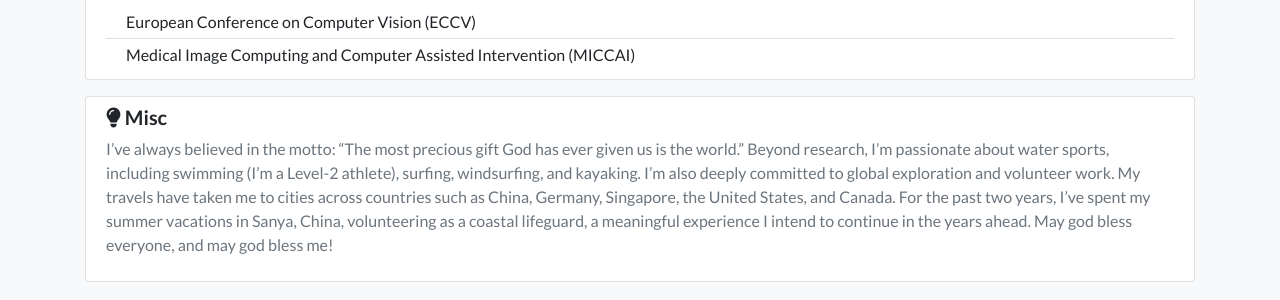
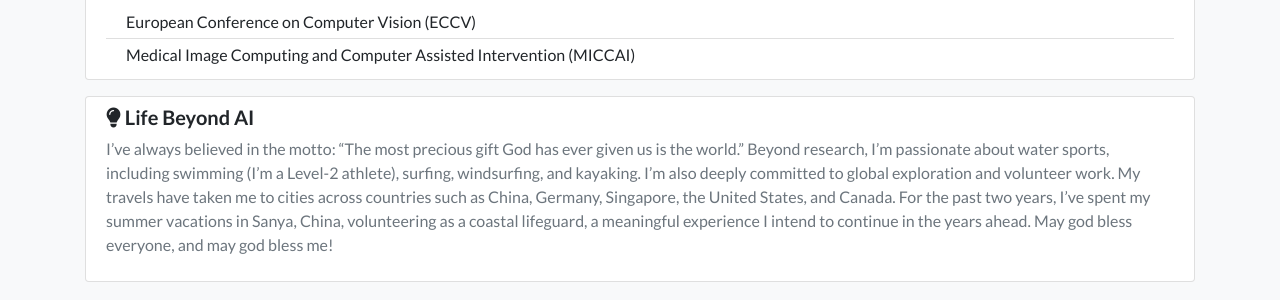
Before and after one commit to Elliot-QxZhang/Elliot-QxZhang.github.io, a Jekyll site: the page built from index.html, in a window 1280 px wide and 900 px high, scrolled down 3328 px. Shown: the part 446-746 px from the top of the window. Built offline with Jekyll 4.4.1, drawn with Linux system fonts in a browser that asks for light colours; nearby versions of some CDN libraries; a style sheet for code colours, icons or effects is not loaded.

Commit message:
Update misc_card.html

```diff
--- a/_includes/widgets/misc_card.html
+++ b/_includes/widgets/misc_card.html
@@ -1,7 +1,7 @@
 {% if site.data.misc %}
 <div class="card mb-3">
     <div class="card-body py-2">
-        <h5 class="card-title mb-2"><i class="fas fa-lightbulb"></i> Misc</h5>
+        <h5 class="card-title mb-2"><i class="fas fa-lightbulb"></i> Life Beyond AI</h5>
 
         <div class="card-text">
             <p class="text-muted">{{ site.data.misc.thoughts_on_life }}</p>
```
